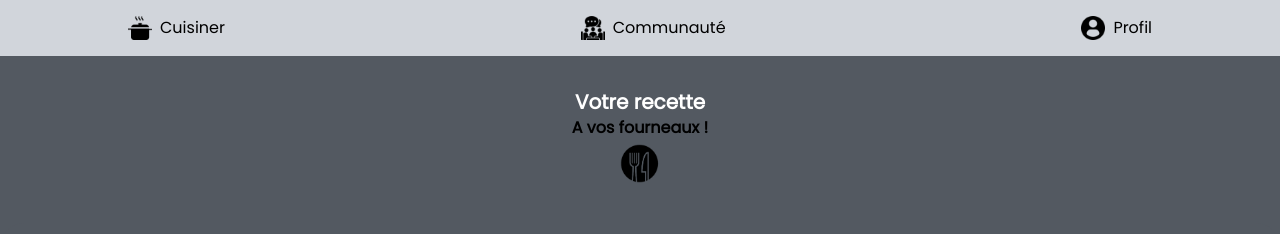
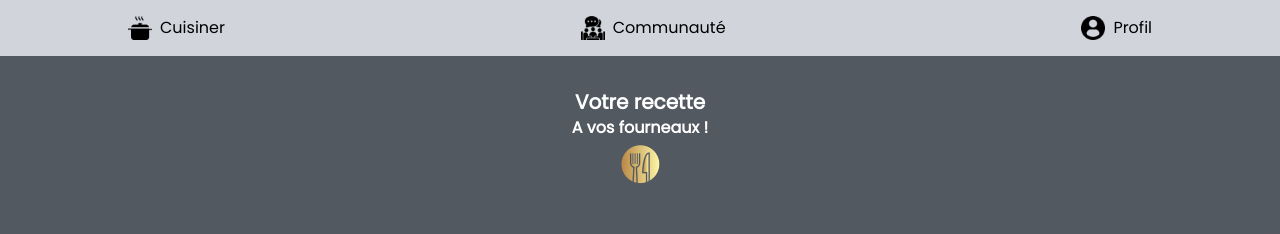
Before and after one commit to ABethuel/TheNourrisher, a Next.js app: page /recette in a window 1280 px wide. Shown: the top 234 px of the page. Built offline with nearby package versions, Linux system fonts and the light colour scheme.

Commit message:
little correction

```diff
--- a/src/pages/recette.tsx
+++ b/src/pages/recette.tsx
@@ -10,7 +10,7 @@ import { GlobalContext } from '@/contexts/GlobalContext/GlobalContext';
 const Recipe = () => {
   const { chosenRecipe } = useContext(RecipeContext);
   const [isLiked, setIsLiked] = useState(false);
-  const { goToPath } = useContext(GlobalContext);
+  const { goToPath, isMobile } = useContext(GlobalContext);
 
   return (
     <div className="h-screen bg-[#CACACA] sm:bg-[#535961]">
@@ -18,16 +18,20 @@ const Recipe = () => {
         <h1 className="mt-8 text-center font-bold w-10/12 sm:text-white text-xl">
           Votre recette
         </h1>
-        <h2 className="font-bold mb-1">A vos fourneaux !</h2>
+        <h2 className="font-bold mb-1 sm:text-white">A vos fourneaux !</h2>
         <Image
-          src={'/LogoTheNourisherNoir_short.png'}
+          src={
+            isMobile
+              ? '/LogoTheNourisherNoir_short.png'
+              : '/LogoTheNourisherGold.png'
+          }
           alt={'Logo The Nourrisher'}
           width={40}
           height={40}
         />
       </div>
 
-      <div className="h-screen bg-[#535961] rounded-3xl pb-50 mb-10">
+      <div className="h-screen bg-[#535961] rounded-3xl pb-50 mb-10 sm:grid sm:place-items-center">
         <div className="sm:mt-0 w-full sm:w-1/3 px-9">
           <div className=" flex justify-between w-full items-center gap-2">
             <h1 className="text-lg mt-8 font-bold text-white">
```
